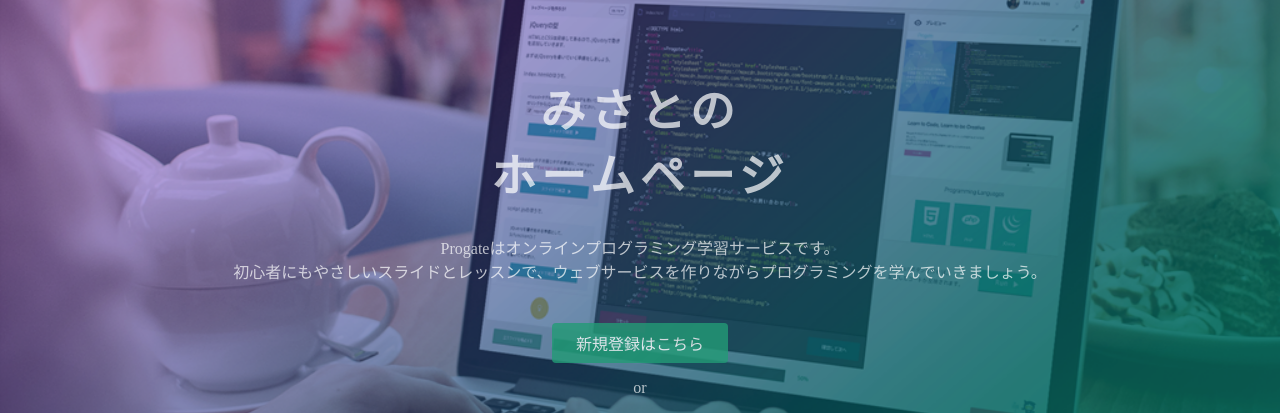
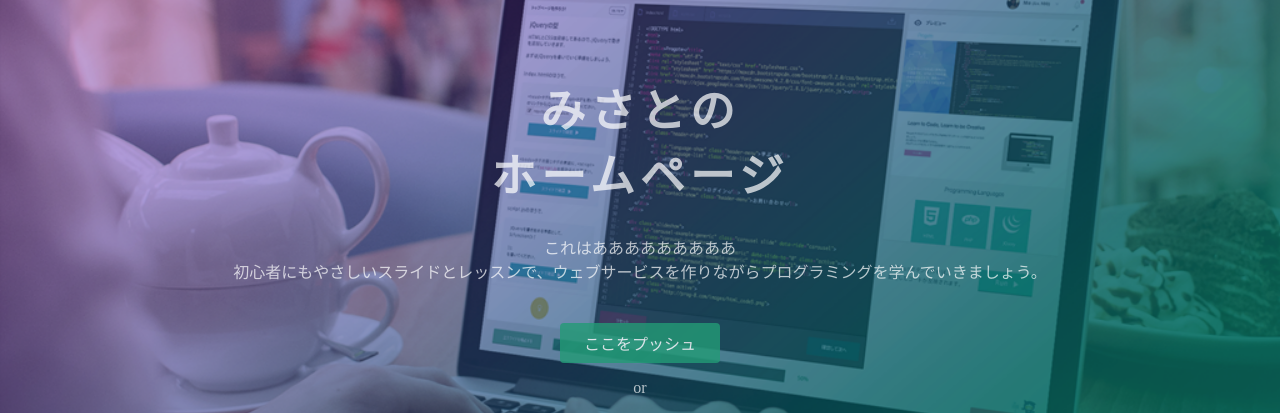
Before and after one commit to misato-cloud/myhomepage, a plain HTML site: page index.html in a window 1280 px wide. Shown: the part 135-548 px from the top of the page. Drawn offline with Linux system fonts and the light colour scheme.

Commit message:
文章編集

```diff
--- a/index.html
+++ b/index.html
@@ -24,9 +24,9 @@
   <div class="top-wrapper">
     <div class="container">
       <h1>みさとの<br>ホームページ</h1>
-      <p>Progateはオンラインプログラミング学習サービスです。<br>初心者にもやさしいスライドとレッスンで、ウェブサービスを作りながらプログラミングを学んでいきましょう。</p>
+      <p>これはあああああああああ<br>初心者にもやさしいスライドとレッスンで、ウェブサービスを作りながらプログラミングを学んでいきましょう。</p>
       <div class="btn-wrapper">
-        <a href="#" class="btn signup">新規登録はこちら</a>
+        <a href="#" class="btn signup">ここをプッシュ</a>
         <p>or</p>
         <a href="#" class="btn facebook"><span class="fa fa-facebook"></span>Facebookで登録</a>
         <a href="#" class="btn twitter"><span class="fa fa-twitter"></span>Twitterで登録</a>
```
